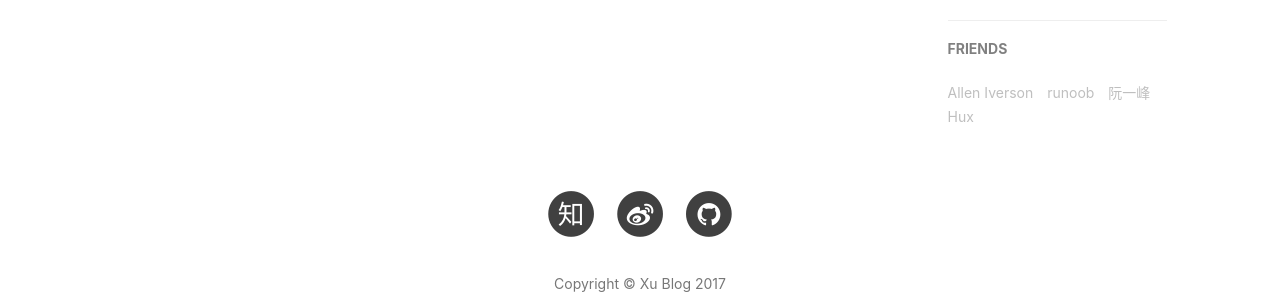
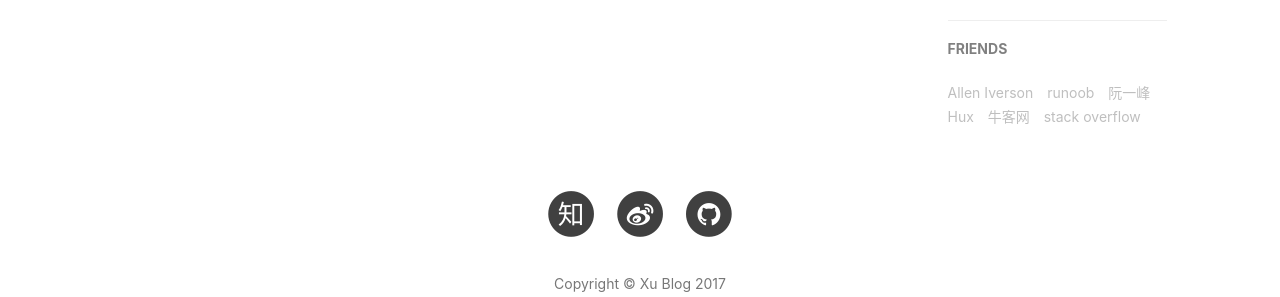
Before and after one commit to popsiclexu/popsiclexu.github.io, a Jekyll site: the page built from index.html, in a window 1280 px wide. Shown: the part 949-1246 px from the top of the page. Built offline with Jekyll 4.4.1, drawn with Linux system fonts in a browser that asks for light colours; nearby versions of some CDN libraries; the list of posts is cut into pages by our own code; comment, search, counter and statistics services are not loaded; grey boxes are pictures that could not be loaded.

Commit message:
add friends

```diff
--- a/_config.yml
+++ b/_config.yml
@@ -101,5 +101,11 @@ friends: [
     },{
         title: "Hux",
         href: "https://github.com/Huxpro/huxpro.github.io"
+    },{
+        title: "牛客网",
+        href: "https://www.nowcoder.com"
+    },{
+        title: "stack overflow",
+        href: "http://stackoverflow.com/"
     }
 ]
```
